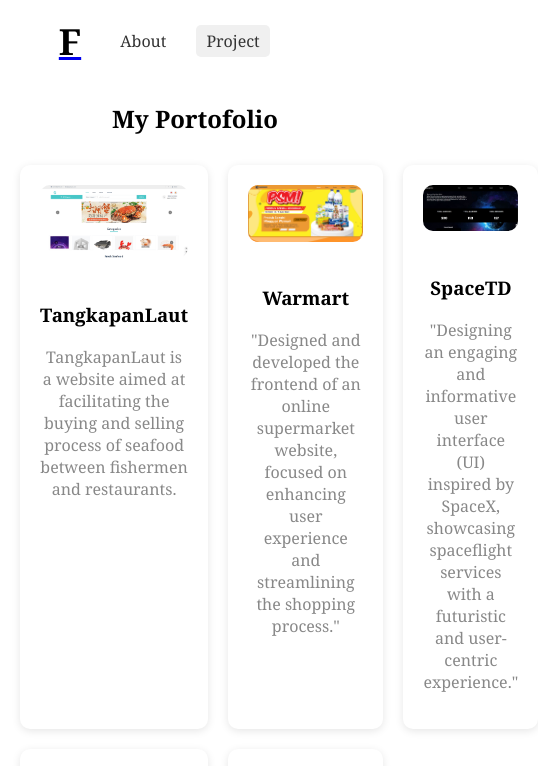
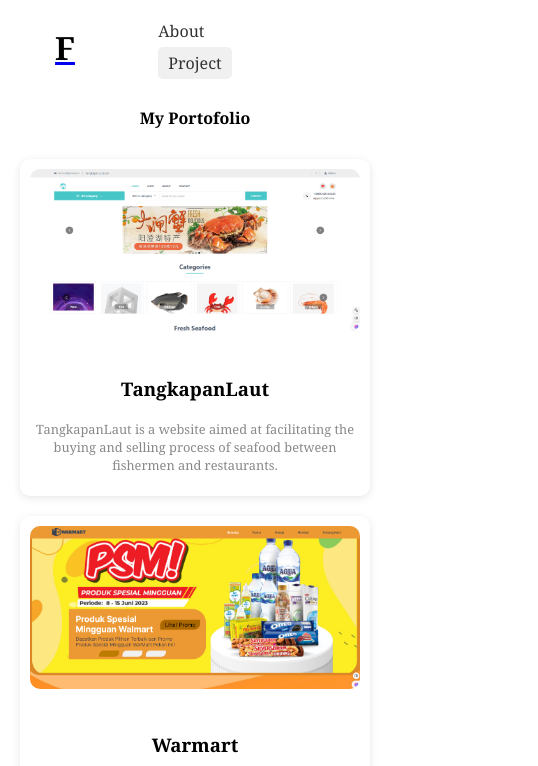
Before and after one commit to FaldianChandra/Faldian-Chandra, a plain HTML site: page Projects.html in a window 390 px wide. Shown: the top 766 px of the page, 538 px wide, since content can reach past the window. Drawn offline with Linux system fonts and the light colour scheme.

Commit message:
Make responsive design

```diff
--- a/style/About.css
+++ b/style/About.css
@@ -13,6 +13,7 @@
   margin: 0 auto;
 }
 
+/* Navigation menu Start */
 .nav-container {
   display: flex;
   align-items: center;
@@ -46,6 +47,7 @@
   box-shadow: 0 6px 15px rgba(0, 0, 0, 0.3);
   filter: brightness(1.1);
 }
+
 .nav-menu {
   list-style-type: none;
   margin: 0;
@@ -78,10 +80,10 @@
   color: #000;
 }
 
-/* Navigation menu End*/
+/* Navigation menu End */
 
+/* Intro Text Section */
 .first-text {
-  display: block;
   text-align: left;
   margin-bottom: 50px;
   margin-left: 7%;
@@ -97,26 +99,24 @@
   color: #646464;
 }
 
+/* Image Container Section */
 .image-container {
   max-width: 1200px;
   margin: 0 auto;
-  display: flex;
-  justify-content: center;
+  display: grid;
+  grid-template-columns: repeat(auto-fit, minmax(200px, 1fr));
   gap: 20px;
 }
 
 .image-card {
   position: relative;
-  width: 200px;
-  height: 200px;
   overflow: hidden;
   border-radius: 10px;
-  transform: perspective(600px) rotateY(0deg);
   transition: transform 0.6s;
 }
 
 .image-card:hover {
-  transform: perspective(600px) rotateY(180deg);
+  transform: scale(1.05);
 }
 
 .image-card img {
@@ -139,40 +139,35 @@
   justify-content: center;
   align-items: center;
   text-align: center;
-  padding: 20px;
   opacity: 0;
-  transform: rotateY(180deg);
   transition: opacity 0.6s;
-}
-
-.image-info p {
-  margin: 5px 0;
 }
 
 .image-card:hover .image-info {
   opacity: 1;
 }
 
+/* About Section */
 .about-section,
 .connect-section {
   max-width: 1200px;
   margin: 0 auto;
   padding: 50px 20px;
   display: flex;
-  align-items: flex-start;
+  flex-wrap: wrap;
+  gap: 20px;
 }
 
 .about-title,
 .connect-title {
-  flex-basis: 20%;
+  flex-basis: 100%;
   font-weight: bold;
-  font-size: 1rem;
+  font-size: 1.5rem;
   color: #888;
 }
 
 .about-content,
 .connect-content {
-  flex-basis: 80%;
   font-size: 1rem;
   line-height: 1.6;
 }
@@ -181,9 +176,10 @@
   margin-bottom: 20px;
 }
 
+/* Connect Section */
 .connect-content {
   display: grid;
-  grid-template-columns: repeat(2, 1fr);
+  grid-template-columns: repeat(auto-fit, minmax(250px, 1fr));
   gap: 20px;
 }
 
@@ -210,3 +206,43 @@
 .connect-item span {
   font-size: 1rem;
 }
+
+/* Media Queries */
+@media (max-width: 768px) {
+  .nav-container {
+    flex-direction: column;
+  }
+
+  .nav-menu {
+    flex-direction: column;
+    gap: 10px;
+  }
+
+  .first-text {
+    text-align: center;
+    margin-left: 0;
+  }
+
+  .about-section,
+  .connect-section {
+    flex-direction: column;
+  }
+
+  .connect-content {
+    grid-template-columns: 1fr;
+  }
+}
+
+@media (max-width: 480px) {
+  .first-text h1 {
+    font-size: 1.5rem;
+  }
+
+  .first-text p {
+    font-size: 0.9rem;
+  }
+
+  .connect-item {
+    font-size: 0.9rem;
+  }
+}
--- a/style/Project.css
+++ b/style/Project.css
@@ -13,7 +13,7 @@
   margin: 0 auto;
 }
 
-/* Navigation menu Start*/
+/* Navigation menu Start */
 .nav-container {
   display: flex;
   align-items: center;
@@ -47,6 +47,7 @@
   box-shadow: 0 6px 15px rgba(0, 0, 0, 0.3);
   filter: brightness(1.1);
 }
+
 .nav-menu {
   list-style-type: none;
   margin: 0;
@@ -78,7 +79,8 @@
   background-color: #e0e0e0;
   color: #000;
 }
-/* Navigation menu End*/
+
+/* Navigation menu End */
 
 /* Projects Section Start */
 .projects {
@@ -93,8 +95,8 @@
 
 .project-grid {
   display: grid;
-  grid-template-columns: repeat(3, 1fr); /* Membuat 3 kolom */
-  gap: 20px; /* Jarak antar kartu proyek */
+  grid-template-columns: repeat(3, 1fr);
+  gap: 20px;
 }
 
 .project-card {
@@ -124,4 +126,76 @@
   font-size: 1rem;
   color: #888;
 }
+
 /* Projects Section End */
+
+/* Responsive Design with Media Queries */
+@media (max-width: 1024px) {
+  .nav-container {
+    flex-direction: column;
+  }
+
+  .nav-menu {
+    flex-direction: column;
+    gap: 10px;
+  }
+
+  .project-grid {
+    grid-template-columns: repeat(2, 1fr);
+  }
+}
+
+@media (max-width: 768px) {
+  .nav-container {
+    padding: 10px 10px;
+  }
+
+  .logo {
+    width: 50px;
+    height: 50px;
+    font-size: 32px;
+  }
+
+  .nav-menu li {
+    margin: 0 10px;
+  }
+
+  .projects h2 {
+    font-size: 1.2rem;
+  }
+
+  .project-grid {
+    grid-template-columns: 1fr;
+  }
+
+  .project-card {
+    padding: 15px;
+  }
+
+  .project-card img {
+    width: 100%;
+    border-radius: 10px;
+  }
+
+  .project-card p {
+    font-size: 0.9rem;
+  }
+}
+
+@media (max-width: 480px) {
+  .projects h2 {
+    font-size: 1rem;
+  }
+
+  .project-card {
+    padding: 10px;
+  }
+
+  .project-card img {
+    width: 100%;
+  }
+
+  .project-card p {
+    font-size: 0.8rem;
+  }
+}
--- a/style/index.css
+++ b/style/index.css
@@ -1,3 +1,5 @@
+/* Base styling (for larger screens) */
+
 body {
   max-width: 1200px;
   margin: 0 auto;
@@ -46,6 +48,7 @@
   box-shadow: 0 6px 15px rgba(0, 0, 0, 0.3);
   filter: brightness(1.1);
 }
+
 .nav-menu {
   list-style-type: none;
   margin: 0;
@@ -64,9 +67,8 @@
   text-decoration: none;
   font-weight: 500;
 }
-/* Navigation menu End*/
 
-/* Intro Section Start*/
+/* Intro Section */
 .intro {
   text-align: center;
   margin-bottom: 60px;
@@ -108,9 +110,7 @@
   margin-top: 20px;
 }
 
-/* Intro Section End*/
-
-/* Projects Section Start */
+/* Projects Section */
 .projects {
   margin-bottom: 60px;
 }
@@ -155,9 +155,8 @@
   font-size: 1rem;
   color: #888;
 }
-/* Projects Section End */
 
-/* Footer Start */
+/* Footer */
 footer {
   text-align: center;
   padding: 20px 0;
@@ -166,4 +165,58 @@
   font-size: 0.9rem;
   color: #888;
 }
-/* Footer End*/
+
+/* Media Queries for Responsiveness */
+
+/* Smaller screens (tablets) */
+@media (max-width: 768px) {
+  .nav-container {
+    flex-direction: column;
+  }
+
+  .nav-menu {
+    flex-direction: column;
+    align-items: center;
+  }
+
+  .nav-menu li {
+    margin: 10px 0;
+  }
+
+  .intro h1 {
+    font-size: 2rem;
+  }
+
+  .project-grid {
+    flex-direction: column;
+  }
+
+  .project-card {
+    width: 80%;
+  }
+}
+
+/* Extra small screens (phones) */
+@media (max-width: 480px) {
+  .intro h1 {
+    font-size: 1.8rem;
+  }
+
+  .intro p {
+    font-size: 0.9rem;
+  }
+
+  .social-links a {
+    padding: 8px 12px;
+    font-size: 0.9rem;
+  }
+
+  .projects h2 {
+    font-size: 1.3rem;
+  }
+
+  .project-card {
+    width: 100%;
+    margin-bottom: 20px;
+  }
+}
```
Also changed, not shown: index.html (+1 -1 lines).
